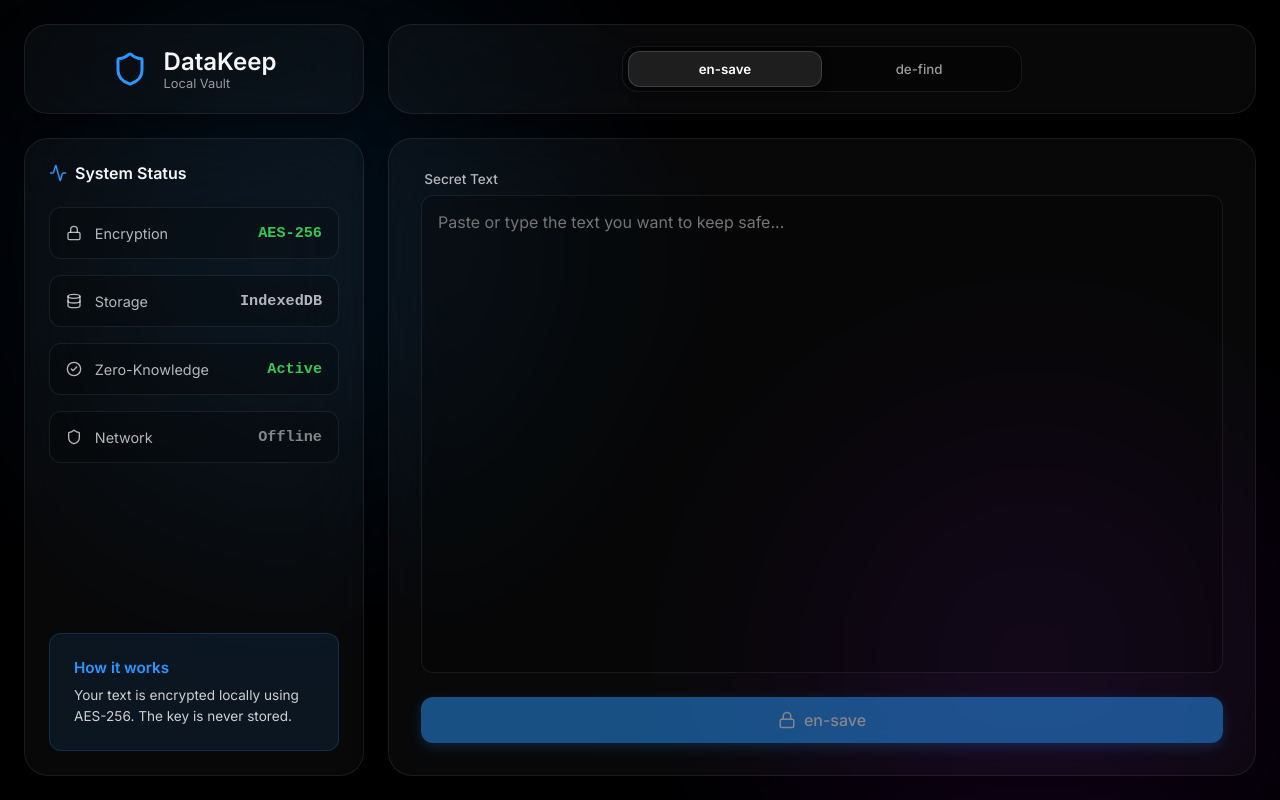
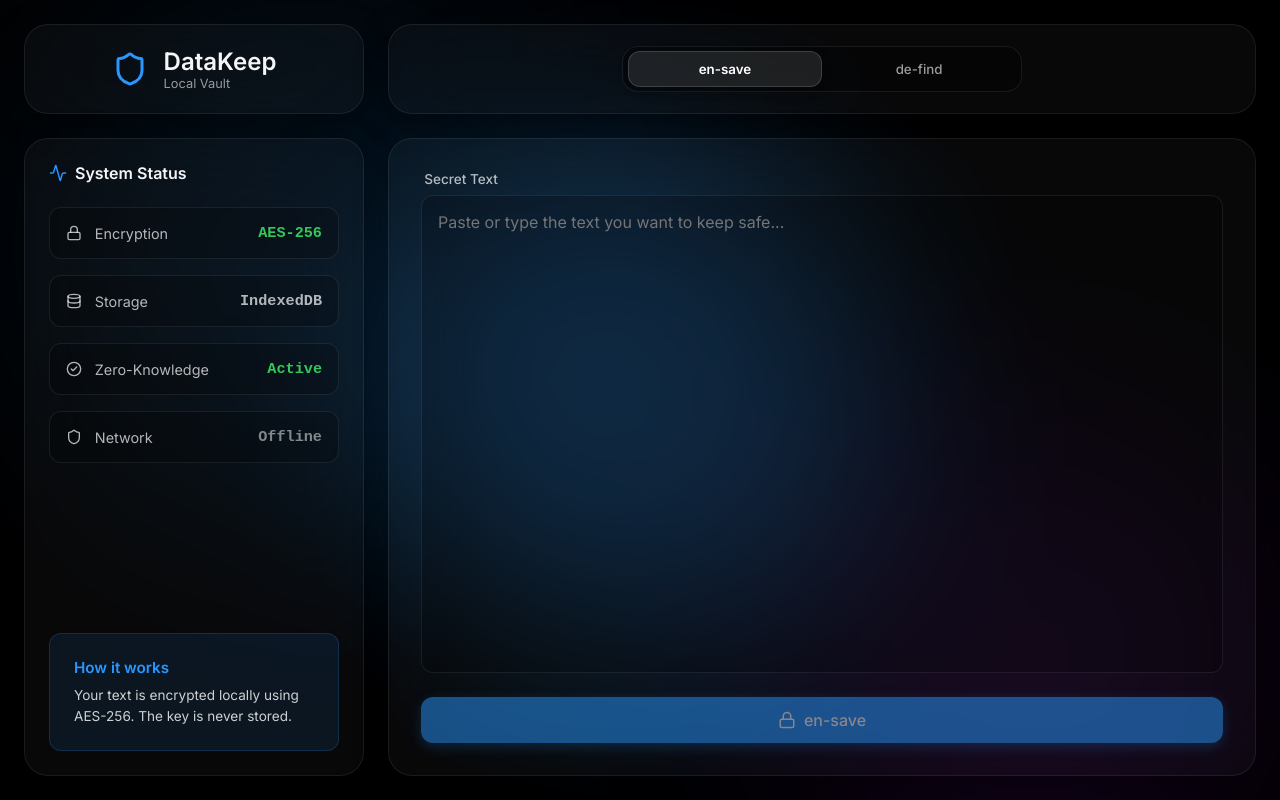
Before and after one commit to hazynyx/datakeep, a React (Vite) app: page / in a window 1280 px wide. Built offline with nearby package versions, Linux system fonts and the light colour scheme.

Commit message:
feat: add interactive cursor glow effect behind glass panels

```diff
--- a/src/App.jsx
+++ b/src/App.jsx
@@ -1,4 +1,4 @@
-import { useState } from 'react';
+import { useState, useEffect } from 'react';
 import { motion, AnimatePresence } from 'framer-motion';
 import { Shield, Activity, Database, Lock, CheckCircle2 } from 'lucide-react';
 import ModeSlider from './components/ModeSlider';
@@ -9,8 +9,19 @@ import './App.css';
 function App() {
   const [mode, setMode] = useState('ensave');
 
+  useEffect(() => {
+    const handleMouseMove = (e) => {
+      document.documentElement.style.setProperty('--cursor-x', `${e.clientX}px`);
+      document.documentElement.style.setProperty('--cursor-y', `${e.clientY}px`);
+    };
+
+    window.addEventListener('mousemove', handleMouseMove);
+    return () => window.removeEventListener('mousemove', handleMouseMove);
+  }, []);
+
   return (
     <div className="dashboard-grid">
+      <div className="cursor-glow"></div>
 
       {/* Branding Card */}
       <motion.div
--- a/src/index.css
+++ b/src/index.css
@@ -69,6 +69,22 @@ body::after {
   0% { transform: translate(0, 0) scale(1); }
   50% { transform: translate(10%, 5%) scale(1.1); }
   100% { transform: translate(-5%, 15%) scale(0.9); }
+}
+
+.cursor-glow {
+  position: fixed;
+  top: 0;
+  left: 0;
+  width: 500px;
+  height: 500px;
+  background: var(--accent);
+  border-radius: 50%;
+  transform: translate(calc(var(--cursor-x, 50vw) - 50%), calc(var(--cursor-y, 50vh) - 50%));
+  filter: blur(100px);
+  opacity: 0.3;
+  pointer-events: none;
+  z-index: -1;
+  will-change: transform;
 }
 
 #root {
```
